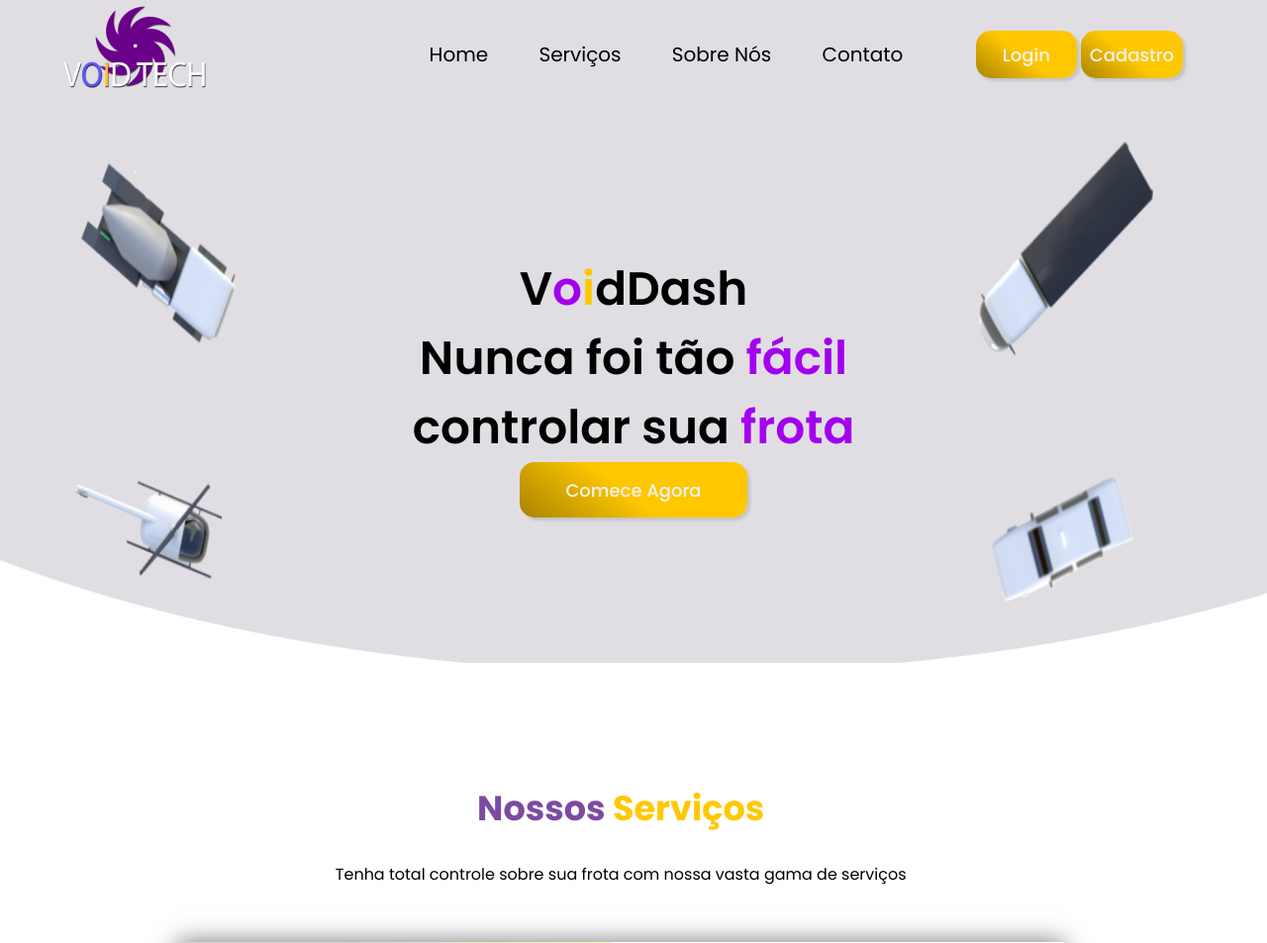
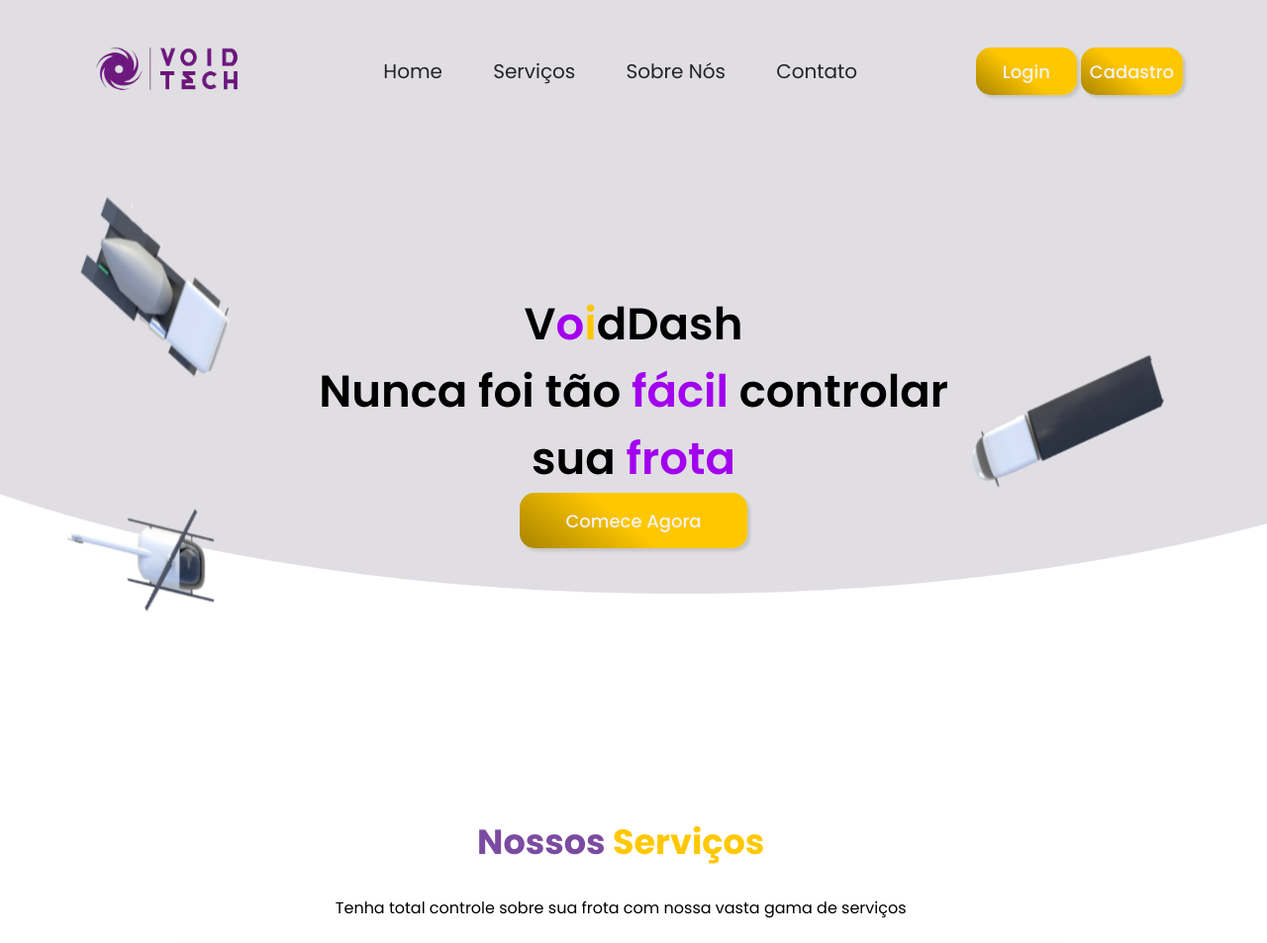
Before and after one commit to GustavoGomesDaSilva/VoidDash, a PHP site: page / in a window 1280 px wide. Shown: the top 953 px of the page at 99% size. Run offline with PHP 8.4, Linux system fonts and the light colour scheme.

Commit message:
logo alterada, funçoes do menu da home adicionadas, erro de largura e altrua concertado no painel

```diff
--- a/index.php
+++ b/index.php
@@ -7,7 +7,7 @@
     <meta name="viewport" content="width=device-width, initial-scale=1.0">
     <link rel="stylesheet" href="styles/stylePrincipal.css">
 
-    <link rel="shortcut icon" href="components/assets/LogoVoidTech.png" type="image/x-icon">
+    <link rel="shortcut icon" href="components/assets/novaLogo.png" type="image/x-icon">
     <link rel="preconnect" href="https://fonts.googleapis.com">
     <link rel="preconnect" href="https://fonts.gstatic.com" crossorigin>
     <link href="https://fonts.googleapis.com/css2?family=Poppins:ital,wght@0,200;0,300;0,400;0,500;0,600;0,700;0,800;1,200;1,300;1,400;1,500;1,600;1,700;1,800&display=swap" rel="stylesheet"> <!-- importantdo a font que será usada no site -->
@@ -17,13 +17,16 @@
 <body>
     <main>
         <div id="homeTopo">
+            <a name="Home">
                 <header>
-                <a href="https://void-tech-empresa.vercel.app/" target="_blank"><img src="components/assets/LogoVoidTech.png" alt=""></a>
+                    <div id="logoTopo">
+                        <a href="https://void-tech-empresa.vercel.app/" target="_blank"><img src="components/assets/novaLogo.png" alt=""></a>
+                    </div>
                     <ul>
-                    <li>Home</li>
-                    <li>Serviços</li>
-                    <li>Sobre Nós</li>
-                    <li>Contato</li>
+                        <li><a href="#Home">Home</a></li>
+                        <li><a href="#Servicos">Serviços</a></li>
+                        <li><a href="#SobreNos">Sobre Nós</a></li>
+                        <li><a href="#Contato">Contato</a></li>
                     </ul>
                     <div id="btnTopoContainer">
                         <a href="views/login.php"><button class="btnTopo">Login</button></a>
@@ -33,7 +36,7 @@
                 <section id="conteudoHomeTopo">
                     <div id="imgsCarrosEsquerda">
                         <img src="components/assets/caminhao3d 1.png" alt="">
-                    <img src="components/assets/helicoptero 1.png" alt="">
+                        <img src="components/assets/helicoptero 1.png" id="helicoptero" alt="">
                     </div>
                     <div id="txtCentral">
                         <p>V<span class="txtRoxo">o</span><span class="txtLaranja">i</span>dDash<br>
@@ -43,10 +46,11 @@
                     </div>
                     <div id="imgsCarrosDireita">
                         <img src="components/assets/caminhao4.png" alt="">
-                    <img src="components/assets/carrinho1.png" alt="">
+                        <!-- <img src="components/assets/carrinho1.png" alt=""> -->
                     </div>
                 </section>
         </div>
+        <a name="Servicos"></a>
         <section id="sessaoServicos">
             <h1 id="tituloServicos"><span class="tituloRoxo">Nossos</span><span class="tituloAmarelo"> Serviços</span></h1>
             <p class="subTitulo">Tenha total controle sobre sua frota com nossa vasta gama de serviços</p>
@@ -96,6 +100,7 @@
             </article>
         </section>
         <!-- fim servicos -->
+        <a name="SobreNos"></a>
         <section id="sobreNos">
             <h1 id="tituloSobre"><span class="tituloRoxo">Sobre Nós</span></h1>
             <article id="conteudoSobre">
--- a/styles/stylePrincipal.css
+++ b/styles/stylePrincipal.css
@@ -12,7 +12,7 @@ main{
 }
 #homeTopo{
     background-image: url("../components/assets/fundoHome.png");
-    background-size: 100vw 85vh;
+    background-size: 100vw 75vh;
     background-repeat: no-repeat;
 }
 header{
@@ -21,28 +21,44 @@ header{
     justify-content: space-between;
     align-items: center;
     margin: auto;
-    height: auto;;
+    height: auto;
 }
 header ul{
     list-style: none;
     display: flex;
     justify-content: flex-end;
     width: 50%;
-    margin-left: 8vw;
+    margin-right: 5vw;
+
 }
-header ul li{
+header ul li a{
     font-size: 20px;
     margin: 0 2vw;
+    text-decoration: none ;
 }
-header ul li:hover{
+header ul li a{
+    text-decoration: none ;
+    color: #242424;
+
+}
+header ul li a:hover{
     cursor: pointer;
     color: #A200EE;
     transform: scale(1.15);
-
     transition: all 1s;
 }
 header #btnTopoContainer{
     width: 20%;
+}
+#logoTopo{
+    width: 15vw;
+    height: 18vh;
+    display: flex;
+    align-items: center;
+}
+#logoTopo img{
+    width: 80%;
+    height: 60%;
 }
 .btnTopo{
     background: linear-gradient(218deg, rgba(255,199,0,1) 53%, rgba(0,0,0,1) 190%);
@@ -75,7 +91,9 @@ header #btnTopoContainer{
     width: 80%;
     height: 80%;
 }
-
+#helicoptero{
+    rotate: -10deg;
+}
 .txtRoxo{
     color: #A200EE;
 }
@@ -90,7 +108,7 @@ header #btnTopoContainer{
 }
 #txtCentral{
 
-    width: 60%;
+    width: 64%;
     height: 70vh;
     display: flex;
     flex-direction: column;
@@ -98,7 +116,7 @@ header #btnTopoContainer{
     justify-content: center;
 }
 #txtCentral p{
-    font-size: 47px;
+    font-size: 45px;
     font-weight: 580;
     width: 90%;
     text-align: center;
@@ -128,7 +146,8 @@ header #btnTopoContainer{
 }
 #imgsCarrosDireita img{
     width: 80%;
-    height: 80%;
+    height: 40%;
+    rotate: 17deg;
 }
 #sessaoServicos{
     /* background-color: #A200EE; */
--- a/views/cadastro.php
+++ b/views/cadastro.php
@@ -41,7 +41,7 @@ include("../config/cadastrar.php")
     <meta http-equiv="X-UA-Compatible" content="IE=edge">
     <meta name="viewport" content="width=device-width, initial-scale=1.0">
     <link href="../styles/styleCadastro.css" rel="stylesheet" type="text/css" />
-    <link rel="shortcut icon" href="../components/assets/LogoVoidTech.png" type="image/x-icon">
+    <link rel="shortcut icon" href="../components/assets/novaLogo.png" type="image/x-icon">
     <link rel="preconnect" href="https://fonts.googleapis.com">
     <link rel="preconnect" href="https://fonts.gstatic.com" crossorigin>
     <link href="https://fonts.googleapis.com/css2?family=Poppins:ital,wght@0,200;0,300;0,400;0,500;0,600;0,700;0,800;1,200;1,300;1,400;1,500;1,600;1,700;1,800&display=swap" rel="stylesheet"> <!-- importantdo a font que será usada no site -->
@@ -53,7 +53,9 @@ include("../config/cadastrar.php")
     <div class="main-cadastro">
         <div class="cadastro-esquerda">
             <form action="../config/cadastrar.php" method="POST" id="formCadastro">
-                <img src="../components/assets/logoVoidTech.png" alt="">
+                <div id="logoCadastro">
+                    <img src="../components/assets/novaLogo.png" alt="">
+                </div>
                 <h1>Cadastre-se</h1>
                 <div class="text-field">
                     <label for="nome">Nome</label>
```
Also changed, not shown: styles/styleCadastro.css (+10 -1 lines), styles/styleLogin.css (+12 -0 lines), styles/stylePainel.css (+26 -5 lines), views/areaDeControlePrincipal.php (+6 -4 lines), views/login.php (+4 -3 lines), components/assets/novaLogo.png (added). Lines whose indentation alone changed are shown as unchanged.
